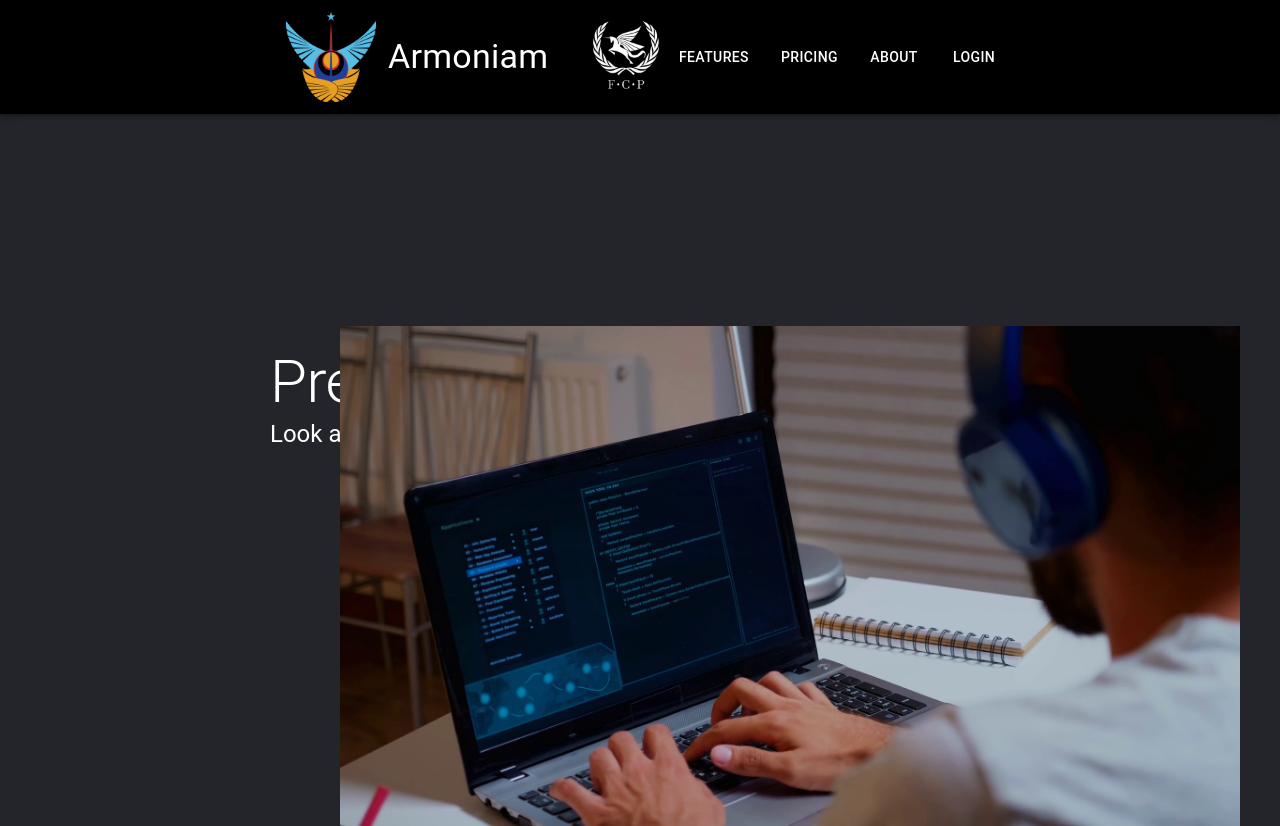
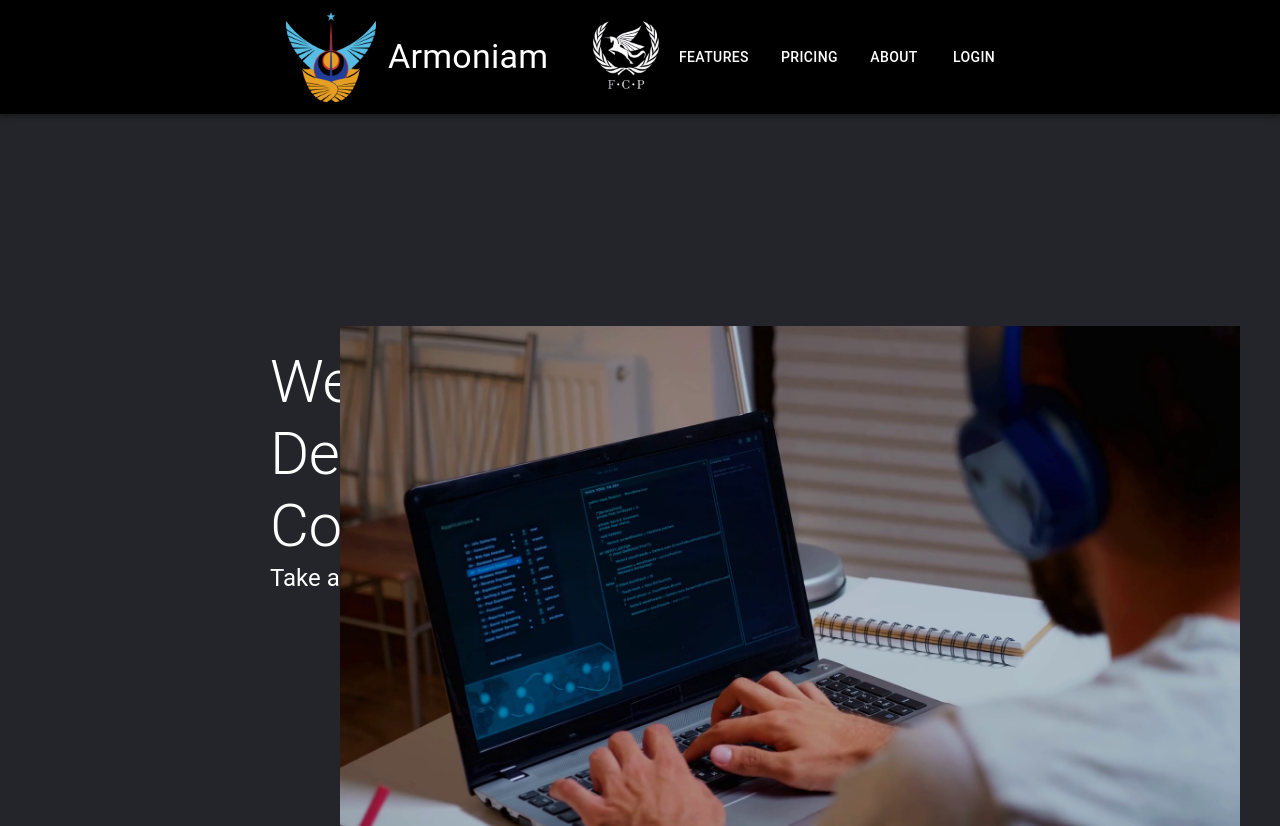
Before and after one commit to isaiahcrumph/new-website, a React (Create React App) app: page / in a window 1280 px wide. Built offline with nearby package versions, Linux system fonts and the light colour scheme.

Commit message:
HeroBanner changed text

```diff
--- a/src/Components/HeroBanner.js
+++ b/src/Components/HeroBanner.js
@@ -10,10 +10,11 @@ const HeroBanner = () => {
       p="20px"
     >
       <Typography color="white" variant="h2">
-        Prem Web-Dev for Pros
+        Web <br />
+        Development <br /> Company
       </Typography>
       <Typography color="white" variant="h5">
-        Look at our work
+        Take a look at our work
       </Typography>
       <Button />
 
```
